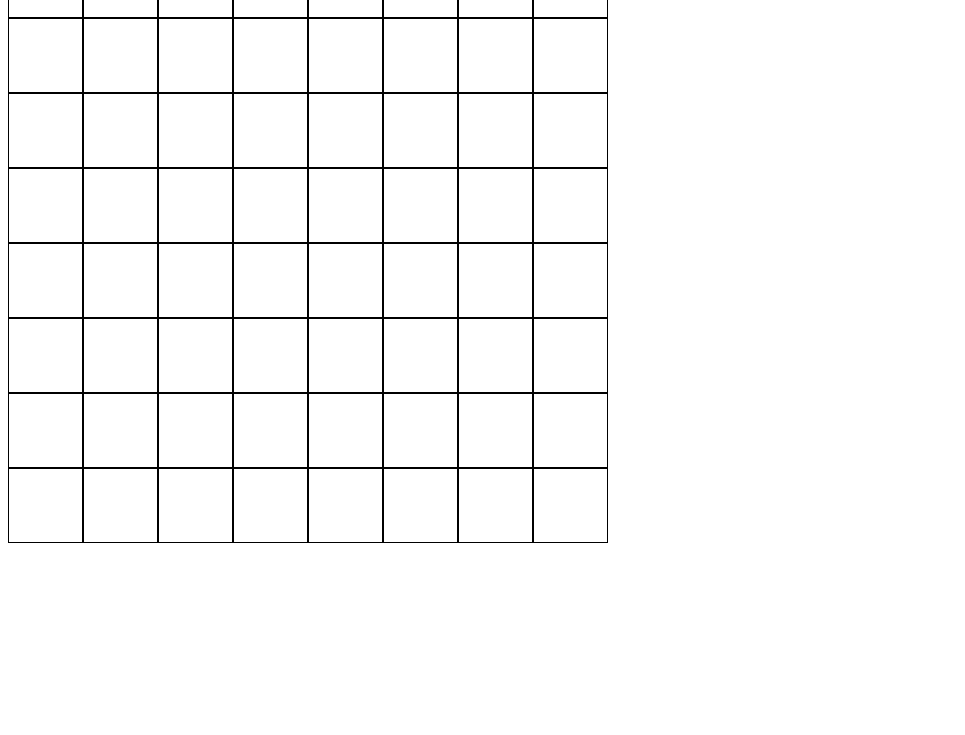
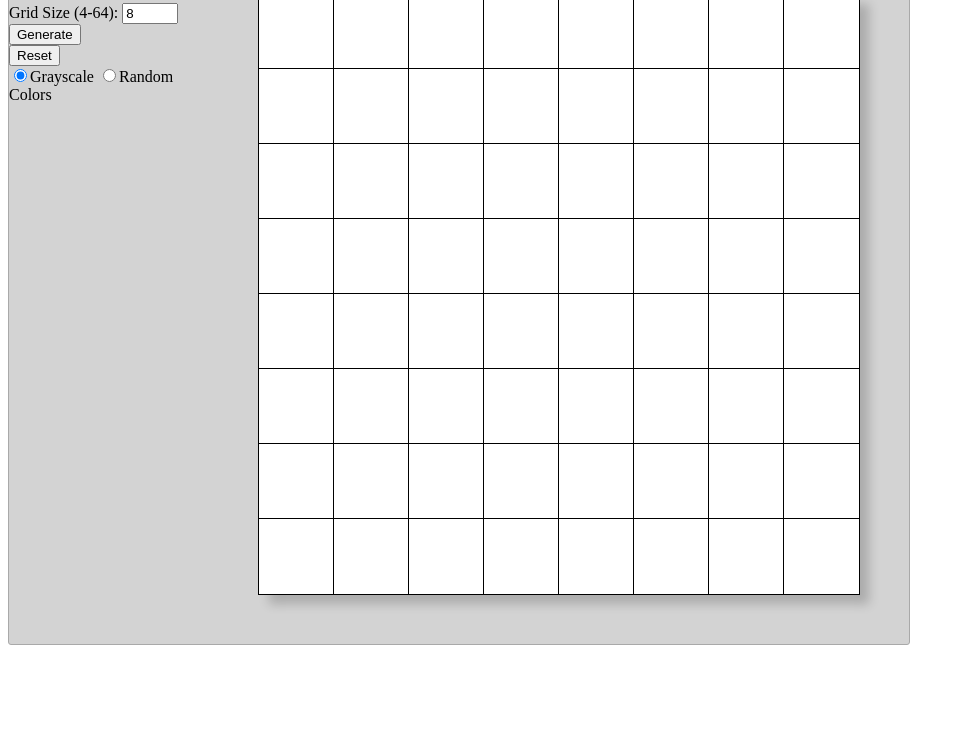
Before and after one commit to vendash/TOD_Etch-a-Sketch, a plain HTML site: page index.html in a window 1280 px wide. Shown: the part 65-800 px from the top of the page, without its empty margins (0-965 px from the left). Drawn offline with Linux system fonts and the light colour scheme.

Commit message:
Early working version

```diff
--- a/app.js
+++ b/app.js
@@ -1,31 +1,66 @@
-const grid = document.querySelector('#square');
-grid.style.gridTemplateColumns = "repeat(8, 1fr)";
+const grid = document.querySelector('#grid');
+const generateButton = document.querySelector('#generateButton');
+const resetButton = document.querySelector('#resetButton');
+const gridSizeInput = document.querySelector('#gridSize');
+const grayscaleRadioBtn = document.querySelector('#grayscale');
+const randomColorRadioBtn = document.querySelector('#randomColor')
 
-const colorArray = [];
+let gridSize = parseInt(gridSizeInput.value);
+let colorArray = [];
 
-for (let i = 0; i<64; i++) {
-    colorArray[i] = [0,0,100];
+function generateGrid(gridSize) {
+    grid.innerHTML = '';
+    grid.style.gridTemplateColumns = `repeat(${gridSize}, 1fr)`;
 
-    const div = document.createElement('div');
+    resetColorArray();
 
-    div.classList.add('blue');
-    div.setAttribute('data-value', i);
+    for (let i = 0; i<gridSize*gridSize; i++) {
+        const div = document.createElement('div');
+        div.classList.add('blue');
+        div.setAttribute('data-value', i);
+        div.style.backgroundColor = getHslColor(i);
+        grid.appendChild(div);
+        div.addEventListener('mouseenter', changeColor);
+    }
+}
 
-    div.style.backgroundColor = `hsl(0, 0%, 100%)`;
+function resetColorArray() {
+    colorArray = [];
+    for (let i = 0; i<gridSize*gridSize; i++) {
+        colorArray[i] = colorArray[i] = [0,0,100];
+    }
+}
 
-    grid.appendChild(div);
 
-    div.addEventListener('mouseenter', changeColor);
+function getHslColor(itemId) {
+    return `hsl(${colorArray[itemId][0]}, ${colorArray[itemId][1]}%, ${colorArray[itemId][2]}%)`
 }
 
 function changeColor(e) {
     const itemId = e.target.dataset.value
-    console.log(colorArray[itemId]);
-    if (colorArray[itemId][2]>=10) {
-        colorArray[itemId][2] = colorArray[itemId][2] -10;
+    if (grayscaleRadioBtn.checked === true) {
+        if (colorArray[itemId][2]>=10) {
+            colorArray[itemId][2] = colorArray[itemId][2] -10;
+        } else {
+            colorArray[itemId][2] = 0;
+        }
     }
-    let hslColor = `hsl(${colorArray[itemId][0]}, ${colorArray[itemId][1]}%, ${colorArray[itemId][2]}%)`
-    console.log(hslColor);
-    e.target.style.backgroundColor = hslColor;
+    if (randomColorRadioBtn.checked === true) {
+        colorArray[itemId][0] = Math.floor(Math.random()*360 +1);
+        colorArray[itemId][1] = Math.floor(Math.random()*100 +1);
+        colorArray[itemId][2] = Math.floor(Math.random()*100 +1);
+    }
+    e.target.style.backgroundColor = getHslColor(itemId);
+}
 
-}
+resetButton.addEventListener('click', () => {
+
+    generateGrid(gridSize);
+});
+
+generateButton.addEventListener('click', () => {
+    gridSize = parseInt(gridSizeInput.value);
+    generateGrid(gridSize);
+});
+
+generateGrid(gridSize);
--- a/index.html
+++ b/index.html
@@ -1,5 +1,6 @@
 <!DOCTYPE html>
 <html lang="en">
+
 <head>
     <meta charset="UTF-8">
     <meta http-equiv="X-UA-Compatible" content="IE=edge">
@@ -7,10 +8,33 @@
     <title>The Odin Project - Etch-a-Sketch</title>
     <link rel="stylesheet" href="style.css">
 </head>
+
 <body>
-    <div id="square">
+    <div class="main">
+        <div class="menu">
+            <h3>Etch-a-Sketch</h3>
+            <div>
+                <label for="gridSize">Grid Size (4-64):</label>
+                <input type="number" id="gridSize" name="gridSize" min="4" max="64" value="8">
+                <button id=generateButton>Generate</button>
+            </div>
 
+            <button id=resetButton>Reset</button>
+            <div class="selectors">
+                <label for="grayscale">
+                    <input id="grayscale" type="radio" name="drawingColor" checked>Grayscale
+                </label>
+                <label for="randomColor">
+                    <input id="randomColor" type="radio" name="drawingColor">Random Colors
+                </label>
+            </div>
+
+        </div>
+        <div id="grid">
+
+        </div>
     </div>
     <script src="app.js"></script>
 </body>
+
 </html>
--- a/style.css
+++ b/style.css
@@ -1,14 +1,32 @@
-#square {
+.main {
     display: grid;
-    background-color: aqua;
+    background-color: lightgray;
+    max-width: 900px;
+    grid-template-columns: 1fr auto;
+    border: 1px solid darkgray;
+    border-radius: 3px;
+}
+
+.menu {
+
+}
+
+#grid {
+    margin: 50px;
+    display: grid;
     width: 600px;
     height: 600px;
+    box-shadow: 10px 10px 10px rgba(0,0,0,0.19);
 }
 
 .blue {
-    border: 1px solid black;
+    outline: 1px solid black;
 }
 
 .blue:hover {
     background-color: darkblue;
 }
+
+.selectors {
+
+}
```
